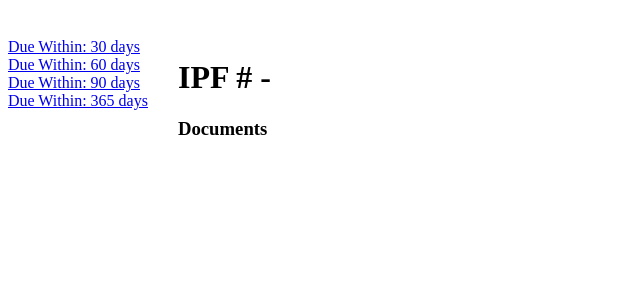
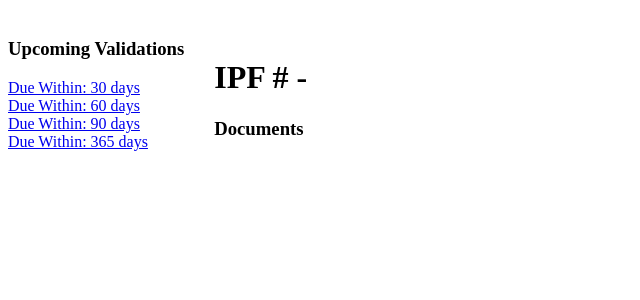
Before and after one commit to bendiller/ips-metrics-site, a Django app: template ips_metrics_site/metrics/templates/metrics/ipf-detail.html in a window 1280 px wide. Shown: the top 300 px of the page, without its empty margins (0-640 px from the left). Run offline with Django 3.2, Linux system fonts and the light colour scheme; the template is opened without the code that fills it, so the values that code supplies are empty.

Commit message:
Small style/readability improvements

```diff
--- /dev/null
+++ b/ips_metrics_site/metrics/static/metrics/doc_list.css
@@ -0,0 +1,24 @@
+h3#doc_list_header {
+    margin-bottom: 10px;
+}
+
+ul.doc_list {
+    /*background-color: red;*/
+    margin: 0;
+    padding: 0;
+    list-style-type: none;
+}
+
+ul.doc_list li ul li{
+    margin: 10px 30px;
+}
+
+/*
+ul li>ul.doc_list {
+    margin-top: 20px;
+}*/
+
+
+li:last-child {
+    margin-bottom: 20px !important;
+}
--- a/ips_metrics_site/metrics/templates/metrics/base.html
+++ b/ips_metrics_site/metrics/templates/metrics/base.html
@@ -3,6 +3,7 @@
 <head>
     {% load static %}
     <link rel="stylesheet" type="text/css" href="{% static 'metrics/style.css' %}">
+    <link rel="stylesheet" type="text/css" href="{% static 'metrics/doc_list.css' %}">
     <meta charset="UTF-8">
     <title>{% block title %}IPS Metrics{% endblock %}</title>
 </head>
@@ -10,6 +11,7 @@
 <div>
     <div id="sidebar" class="column">
         {% block sidebar %}
+        <h3>Upcoming Validations</h3>
         <a href="/metrics/upcoming/30">Due Within: 30 days</a><br>
         <a href="/metrics/upcoming/60">Due Within: 60 days</a><br>
         <a href="/metrics/upcoming/90">Due Within: 90 days</a><br>
--- a/ips_metrics_site/metrics/templates/metrics/doc_item.html
+++ b/ips_metrics_site/metrics/templates/metrics/doc_item.html
@@ -1,8 +1,8 @@
 {% for key, val in doc_items.items %}
 <li>
     {% if not val.is_file %}
-    <a href="file:///{{ val.full_path }}/">{{ key }}</a>
-    <ul>
+    <a href="file:///{{ val.full_path }}/">{{ key }}/</a>
+    <ul class="doc_list">
         {% include "metrics/doc_item.html" with doc_items=val.sub_paths %}
     </ul>
     {% else %}
--- a/ips_metrics_site/metrics/templates/metrics/ipf-detail.html
+++ b/ips_metrics_site/metrics/templates/metrics/ipf-detail.html
@@ -4,8 +4,8 @@
 
 {% block content %}
 <h1>IPF #{{ ipf_num }} - {{ tag }}</h1>
-<h3>Documents</h3>
-<ul>
+<h3 id="doc_list_header">Documents</h3>
+<ul class="doc_list">
     {% include "metrics/doc_item.html" with doc_items=documents %}
 </ul>
 
```
